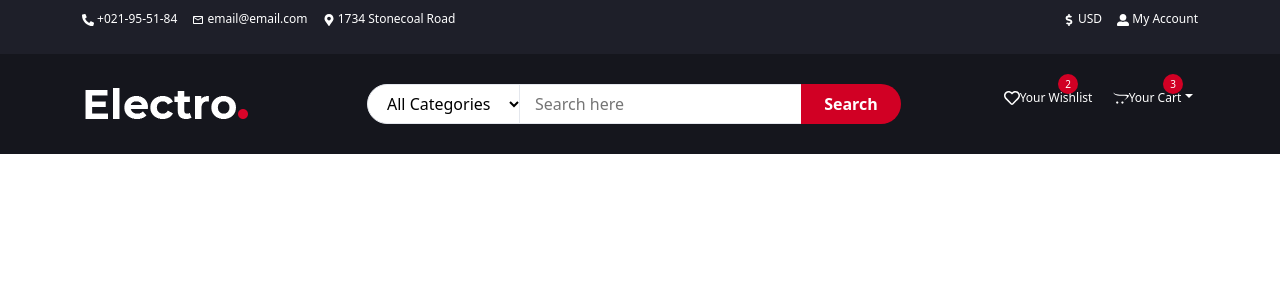
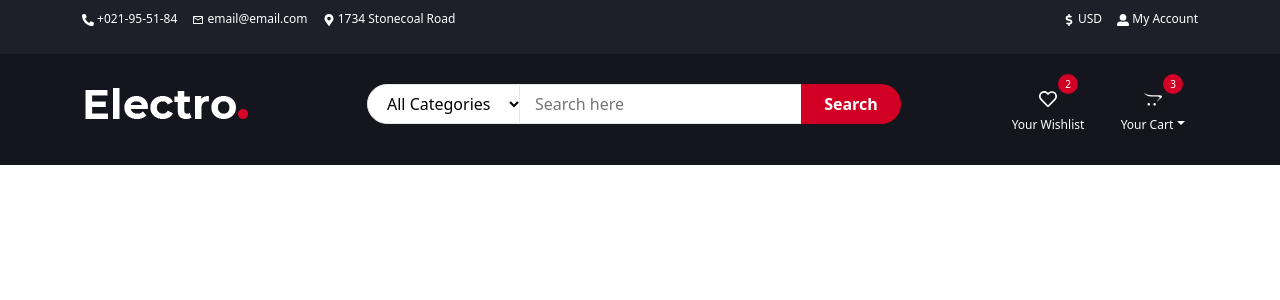
Before and after one commit to hasanhabib16011998/ecommerce_app, a React (Vite) app in the folder frontend/: page / in a window 1280 px wide. Shown: the top 300 px of the page. Built offline with nearby package versions, Linux system fonts and the light colour scheme.

Commit message:
fixed cart dropdown

```diff
--- a/frontend/src/App.css
+++ b/frontend/src/App.css
@@ -542,6 +542,8 @@ textarea.input {
 .header-ctn .menu-toggle {
   display: none;
 }
+
+
 
 .cart-dropdown {
   position: absolute;
--- /dev/null
+++ b/frontend/src/components/header/CartDropdown.tsx
@@ -0,0 +1,56 @@
+import React from 'react';
+import { FaOpencart } from 'react-icons/fa';
+
+interface CartDropdownProps {
+  isOpen: boolean;
+  toggleCart: () => void;
+}
+
+const CartDropdown: React.FC<CartDropdownProps> = ({ isOpen, toggleCart }) => {
+  return (
+    <div className={`dropdown ${isOpen ? 'open' : ''}`}>
+      <a className="dropdown-toggle" onClick={toggleCart}>
+        <i><FaOpencart /></i>
+        <span>Your Cart</span>
+        <div className="qty">3</div>
+      </a>
+      <div className="cart-dropdown">
+        <div className="cart-list">
+          <div className="product-widget">
+            <div className="product-img">
+              <img src="./img/product01.png" alt="Product 1" />
+            </div>
+            <div className="product-body">
+              <h3 className="product-name"><a href="#">product name goes here</a></h3>
+              <h4 className="product-price"><span className="qty">1x</span>$980.00</h4>
+            </div>
+            <button className="delete"><i className="fa fa-close"></i></button>
+          </div>
+
+          <div className="product-widget">
+            <div className="product-img">
+              <img src="./img/product02.png" alt="Product 2" />
+            </div>
+            <div className="product-body">
+              <h3 className="product-name"><a href="#">product name goes here</a></h3>
+              <h4 className="product-price"><span className="qty">3x</span>$980.00</h4>
+            </div>
+            <button className="delete"><i className="fa fa-close"></i></button>
+          </div>
+        </div>
+
+        <div className="cart-summary">
+          <small>3 Item(s) selected</small>
+          <h5>SUBTOTAL: $2940.00</h5>
+        </div>
+
+        <div className="cart-btns">
+          <a href="#">View Cart</a>
+          <a href="#">Checkout <i className="fa fa-arrow-circle-right"></i></a>
+        </div>
+      </div>
+    </div>
+  );
+};
+
+export default CartDropdown;
--- a/frontend/src/components/header/Header.tsx
+++ b/frontend/src/components/header/Header.tsx
@@ -7,16 +7,14 @@ import { FaDollarSign } from "react-icons/fa";
 import { FaUserAlt } from "react-icons/fa";
 import { FaRegHeart } from "react-icons/fa";
 import { FaOpencart } from "react-icons/fa";
+import CartDropdown from './CartDropdown';
 
 
 
 
-function Header() {
-    const [cartOpen, setCartOpen] = useState(false);
-
-    const toggleCart = () => {
-      setCartOpen(prev => !prev);
-    };
+const Header: React.FC = () => {
+    const [cartOpen, setCartOpen] = useState<boolean>(false);
+    const toggleCart = (): void => setCartOpen(prev => !prev);
 
   return (
     <>
@@ -72,54 +70,14 @@ function Header() {
                 {/* Wishlist */}
                 <div>
                   <a href="#">
-                    <FaRegHeart/>
+                    <i><FaRegHeart/></i>
                     <span>Your Wishlist</span>
                     <div className="qty">2</div>
                   </a>
                 </div>
 
-                {/* Cart */}
-                <div className={`dropdown ${cartOpen ? 'open' : ''}`}>
-                    <a className="dropdown-toggle" onClick={toggleCart}>
-                      <FaOpencart />
-                      <span>Your Cart</span>
-                      <div className="qty">3</div>
-                    </a>
-                    <div className="cart-dropdown">
-                      <div className="cart-list">
-                        {/* sample cart items */}
-                        <div className="product-widget">
-                          <div className="product-img">
-                            <img src="./img/product01.png" alt="" />
-                          </div>
-                          <div className="product-body">
-                            <h3 className="product-name"><a href="#">product name goes here</a></h3>
-                            <h4 className="product-price"><span className="qty">1x</span>$980.00</h4>
-                          </div>
-                          <button className="delete"><i className="fa fa-close"></i></button>
-                        </div>
-
-                        <div className="product-widget">
-                          <div className="product-img">
-                            <img src="./img/product02.png" alt="" />
-                          </div>
-                          <div className="product-body">
-                            <h3 className="product-name"><a href="#">product name goes here</a></h3>
-                            <h4 className="product-price"><span className="qty">3x</span>$980.00</h4>
-                          </div>
-                          <button className="delete"><i className="fa fa-close"></i></button>
-                        </div>
-                      </div>
-                      <div className="cart-summary">
-                        <small>3 Item(s) selected</small>
-                        <h5>SUBTOTAL: $2940.00</h5>
-                      </div>
-                      <div className="cart-btns">
-                        <a href="#">View Cart</a>
-                        <a href="#">Checkout  <i className="fa fa-arrow-circle-right"></i></a>
-                      </div>
-                    </div>
-                  </div>
+                {/* Cart Dropdown */}
+                <CartDropdown isOpen={cartOpen} toggleCart={toggleCart} />
 
                 {/* Menu Toggle */}
                 <div className="menu-toggle">
@@ -136,7 +94,8 @@ function Header() {
       </div>
       </header>
     </>
-  );
+   )
+
 }
 
 export default Header;
```
